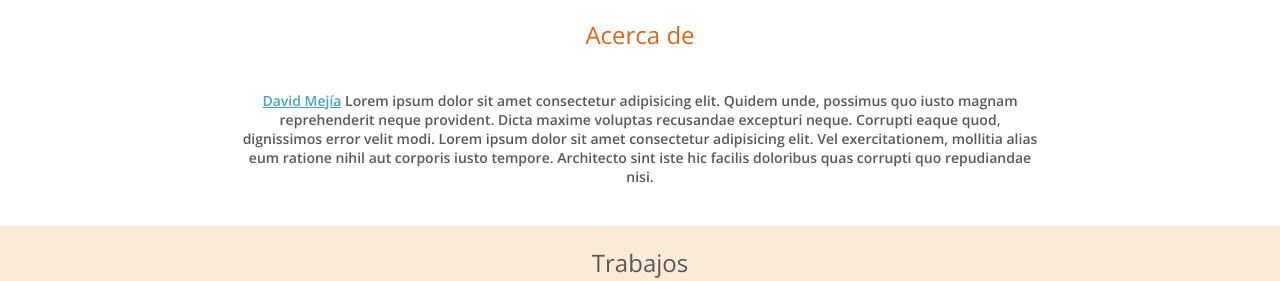
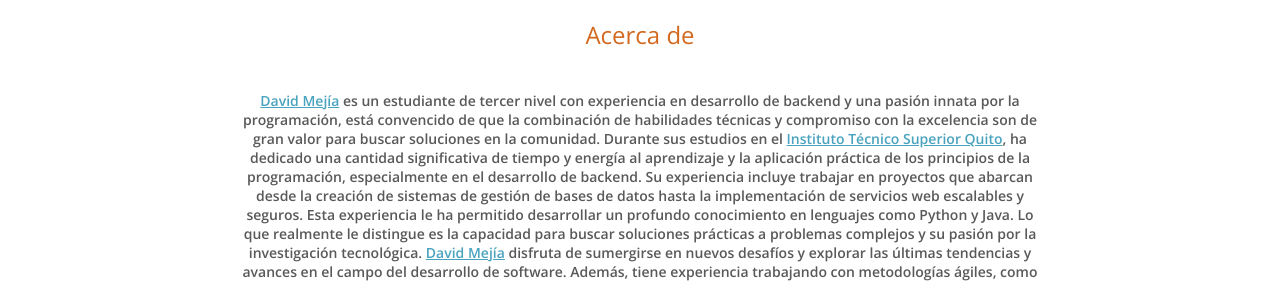
Before and after one commit to mcdavidleonardo/P3Examen, a plain HTML site: page index.html in a window 1280 px wide. Shown: the part 562-843 px from the top of the page. Drawn offline with nearby package versions, Linux system fonts and the light colour scheme.

Commit message:
Presentacion y Foto

```diff
--- a/index.html
+++ b/index.html
@@ -38,15 +38,22 @@
                 </div>
                 <div class="texto">
                     <h3 class="titulo">Acerca de</h3>
-                    <p><span class="bold">David Mejía</span> Lorem ipsum dolor sit amet consectetur adipisicing elit.
-                        Quidem unde, possimus quo iusto magnam reprehenderit neque provident. Dicta maxime voluptas
-                        recusandae excepturi neque.
+                    <p><span class="bold">David Mejía</span> es un estudiante de tercer nivel con experiencia en desarrollo de backend
+                        y una pasión innata por la programación, está convencido de que la combinación de habilidades técnicas y
+                        compromiso con la excelencia son de gran valor para buscar soluciones en la comunidad.
 
-                        Corrupti eaque quod, dignissimos error velit modi. Lorem ipsum dolor sit amet consectetur adipisicing elit.
+                        Durante sus estudios en el <span class="bold">Instituto Técnico Superior Quito</span>, ha dedicado una cantidad
+                        significativa de tiempo y energía al aprendizaje y la aplicación práctica de los principios de la programación,
+                        especialmente en el desarrollo de backend. Su experiencia incluye trabajar en proyectos que abarcan desde la
+                        creación de sistemas de gestión de bases de datos hasta la implementación de servicios web escalables y seguros.
+                        Esta experiencia le ha permitido desarrollar un profundo conocimiento en lenguajes como Python y Java.
 
-                        Vel exercitationem, mollitia alias eum ratione nihil aut corporis iusto tempore.
+                        Lo que realmente le distingue es la capacidad para buscar soluciones prácticas a problemas complejos y su pasión
+                        por la investigación tecnológica. <span class="bold"> David Mejía</span> disfruta de sumergirse en nuevos desafíos y
+                        explorar las últimas tendencias y avances en el campo del desarrollo de software.
 
-                        Architecto sint iste hic facilis doloribus quas corrupti quo repudiandae nisi.
+                        Además, tiene experiencia trabajando con metodologías ágiles, como Scrum y Kanban, lo que le ha permitido colaborar
+                        de manera efectiva en equipos multifuncionales y adaptarse rápidamente a los cambios en los requisitos del proyecto.
                     </p>
                 </div>
             </div>
```
Also changed, not shown: imagenes/foto.jpeg.
